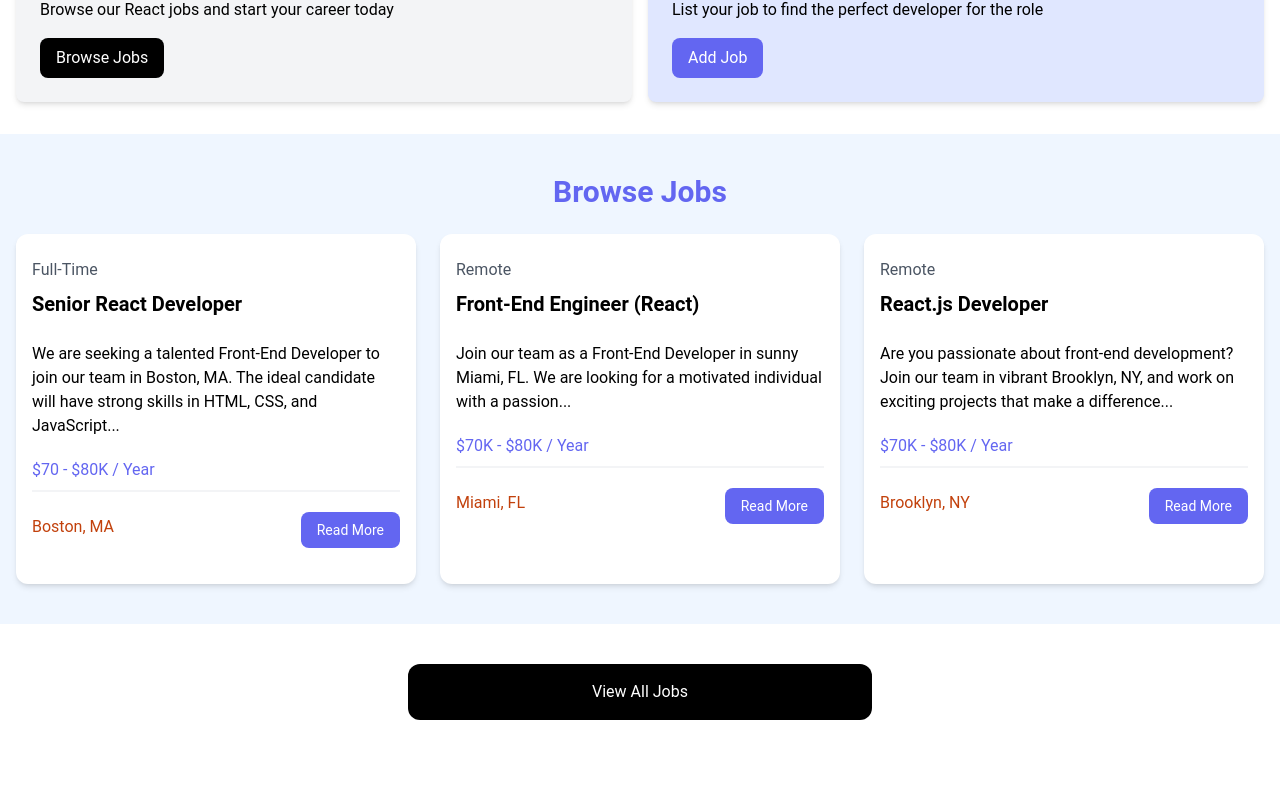
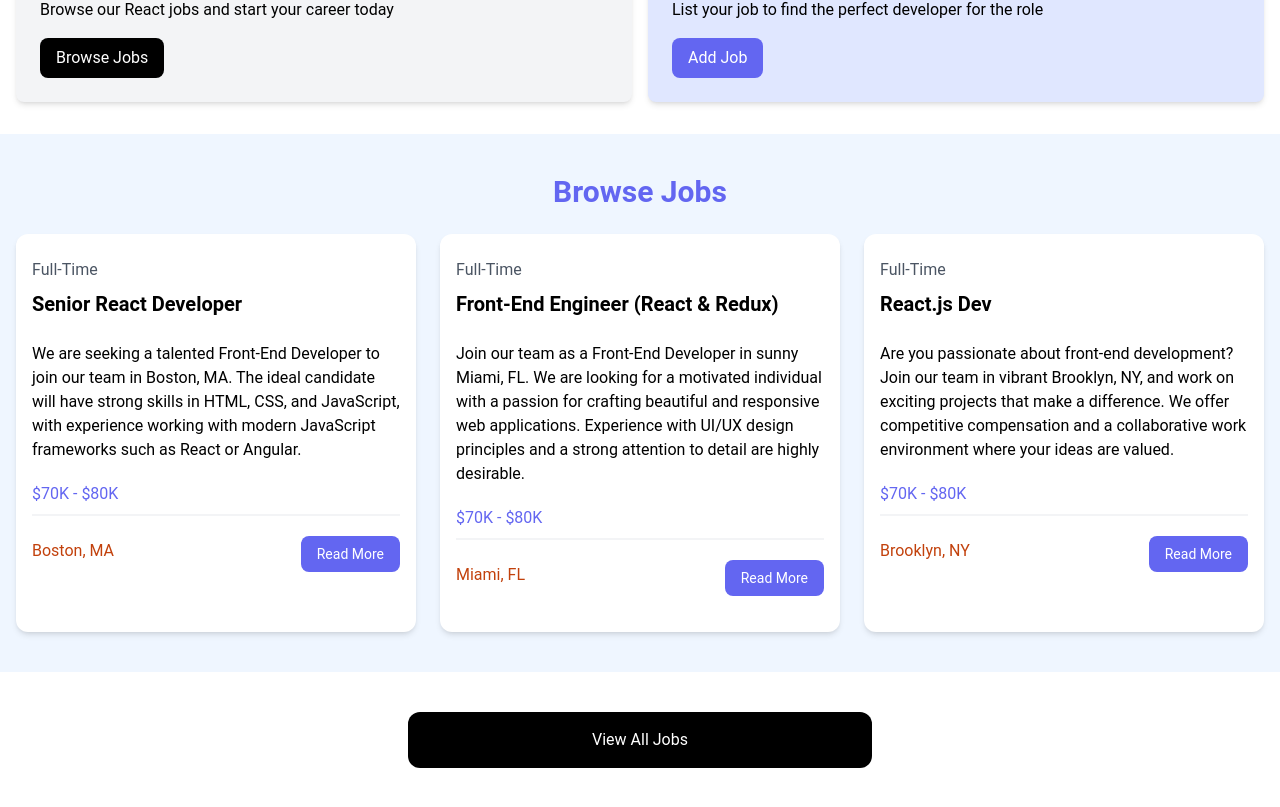
Before and after one commit to YosephSE/React-jobs, a React (Vite) app: page / in a window 1280 px wide. Shown: the part 475-1282 px from the top of the page. Before the commit the page ends 1235 px from the top, so only its background shows below. Built offline with nearby package versions, Linux system fonts and the light colour scheme.

Commit message:
all jobs added

```diff
--- /dev/null
+++ b/src/components/Job.jsx
@@ -0,0 +1,36 @@
+import React from 'react'
+
+
+const Job = ({id ,type, title, desc, salary, location}) => {
+  return (
+    <div className="bg-white rounded-xl shadow-md relative">
+          <div className="p-4">
+            <div className="mb-6">
+              <div className="text-gray-600 my-2">{type}</div>
+              <h3 className="text-xl font-bold">{title}</h3>
+            </div>
+
+            <div className="mb-5">{desc}</div>
+
+            <h3 className="text-indigo-500 mb-2">{salary}</h3>
+
+            <div className="border border-gray-100 mb-5"></div>
+
+            <div className="flex flex-col lg:flex-row justify-between mb-4">
+              <div className="text-orange-700 mb-3">
+                <i className="fa-solid fa-location-dot text-lg"></i>
+                {location}
+              </div>
+              <a
+                href={`/job/${id}`}
+                className="h-[36px] bg-indigo-500 hover:bg-indigo-600 text-white px-4 py-2 rounded-lg text-center text-sm"
+              >
+               Read More
+              </a>
+            </div>
+          </div>
+        </div>
+  )
+}
+
+export default Job
--- a/src/components/jobListings.jsx
+++ b/src/components/jobListings.jsx
@@ -1,10 +1,10 @@
 import React from 'react'
+import Job from './Job'
 import jobs from '../../jobs.json'
 
-
 const JobListings = () => {
-    const jobLists = jobs.jobs
-    console.log(jobLists)
+  const jobsList = jobs.jobs.slice(0,3)
+  console.log(jobsList)
   return (
     <section className="bg-blue-50 px-4 py-10">
       <div className="container-xl lg:container m-auto">
@@ -12,94 +12,10 @@ const JobListings = () => {
           Browse Jobs
         </h2>
         <div className="grid grid-cols-1 md:grid-cols-3 gap-6">
-          <div className="bg-white rounded-xl shadow-md relative">
-            <div className="p-4">
-              <div className="mb-6">
-                <div className="text-gray-600 my-2">Full-Time</div>
-                <h3 className="text-xl font-bold">Senior React Developer</h3>
-              </div>
+        { jobsList.map((job) => (
+          <Job id={job.id} key={job.id} type={job.type}  title={job.title} desc={job.description} location={job.location} salary={job.salary} />
+        ))}
 
-              <div className="mb-5">
-               We are seeking a talented Front-End Developer to join our team in Boston, MA. The ideal candidate will have strong skills in HTML, CSS, and JavaScript...
-              </div>
-
-              <h3 className="text-indigo-500 mb-2">$70 - $80K / Year</h3>
-
-              <div className="border border-gray-100 mb-5"></div>
-
-              <div className="flex flex-col lg:flex-row justify-between mb-4">
-                <div className="text-orange-700 mb-3">
-                  <i className="fa-solid fa-location-dot text-lg"></i>
-                  Boston, MA
-                </div>
-                <a
-                  href="job.html"
-                  className="h-[36px] bg-indigo-500 hover:bg-indigo-600 text-white px-4 py-2 rounded-lg text-center text-sm"
-                >
-                 Read More
-                </a>
-              </div>
-            </div>
-          </div>
-
-          <div className="bg-white rounded-xl shadow-md relative">
-            <div className="p-4">
-              <div className="mb-6">
-                <div className="text-gray-600 my-2">Remote</div>
-                <h3 className="text-xl font-bold">Front-End Engineer (React)</h3>
-              </div>
-
-              <div className="mb-5">
-               Join our team as a Front-End Developer in sunny Miami, FL. We are looking for a motivated individual with a passion...
-              </div>
-
-              <h3 className="text-indigo-500 mb-2">$70K - $80K / Year</h3>
-
-              <div className="border border-gray-100 mb-5"></div>
-
-              <div className="flex flex-col lg:flex-row justify-between mb-4">
-                <div className="text-orange-700 mb-3">
-                  <i className="fa-solid fa-location-dot text-lg"></i>
-                  Miami, FL
-                </div>
-                <a
-                  href="job.html"
-                  className="h-[36px] bg-indigo-500 hover:bg-indigo-600 text-white px-4 py-2 rounded-lg text-center text-sm"
-                >
-                 Read More
-                </a>
-              </div>
-            </div>
-          </div>
-          <div className="bg-white rounded-xl shadow-md relative">
-            <div className="p-4">
-              <div className="mb-6">
-                <div className="text-gray-600 my-2">Remote</div>
-                <h3 className="text-xl font-bold">React.js Developer</h3>
-              </div>
-
-              <div className="mb-5">
-                Are you passionate about front-end development? Join our team in vibrant Brooklyn, NY, and work on exciting projects that make a difference...
-              </div>
-
-              <h3 className="text-indigo-500 mb-2">$70K - $80K / Year</h3>
-
-              <div className="border border-gray-100 mb-5"></div>
-
-              <div className="flex flex-col lg:flex-row justify-between mb-4">
-                <div className="text-orange-700 mb-3">
-                  <i className="fa-solid fa-location-dot text-lg"></i>
-                  Brooklyn, NY
-                </div>
-                <a
-                  href="job.html"
-                  className="h-[36px] bg-indigo-500 hover:bg-indigo-600 text-white px-4 py-2 rounded-lg text-center text-sm"
-                >
-                 Read More
-                </a>
-              </div>
-            </div>
-          </div>
         </div>
       </div>
     </section>
```
